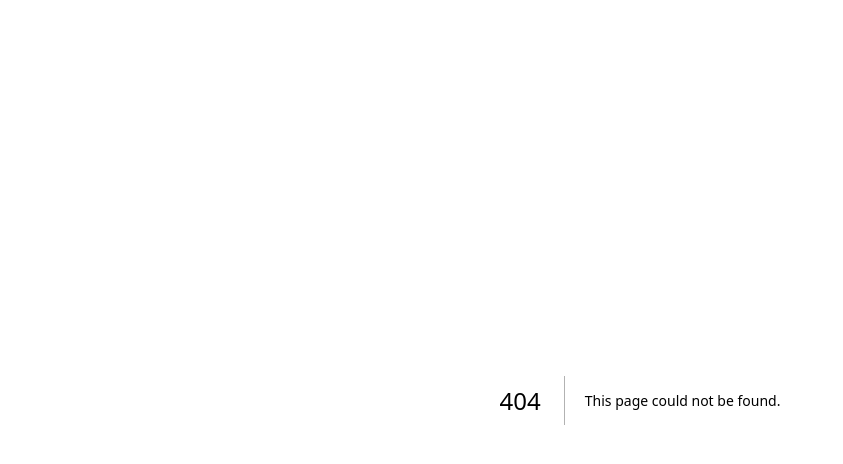
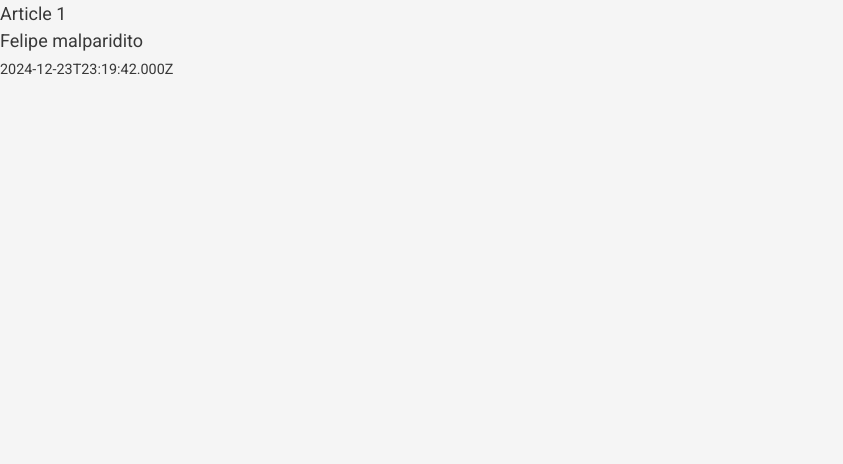
Before and after one commit to dieramirezma/FullStyle-Frontend, a Next.js app: page /blog/1 in a window 1280 px wide. Before the commit this address had no page. Shown: the top 464 px of the page, without its empty margins (0-843 px from the left). Built offline with nearby package versions, Linux system fonts and the light colour scheme.

Commit message:
feat: migrate from @react-google-maps/api to @vis.gl/react-google-maps, update map component, and add blog section

```diff
--- a/package.json
+++ b/package.json
@@ -14,7 +14,7 @@
     "@radix-ui/react-label": "^2.1.1",
     "@radix-ui/react-slot": "^1.1.1",
     "@radix-ui/react-toast": "^1.2.4",
-    "@react-google-maps/api": "^2.20.5",
+    "@vis.gl/react-google-maps": "^1.4.2",
     "class-variance-authority": "^0.7.1",
     "clsx": "^2.1.1",
     "lucide-react": "^0.469.0",
--- /dev/null
+++ b/src/app/blog/[id]/page.tsx
@@ -0,0 +1,28 @@
+const data = [
+  {
+    id: '1',
+    title: 'Article 1',
+    content: 'Felipe malparidito',
+    date: new Date().toISOString()
+  },
+  {
+    id: '2',
+    title: 'Article 2',
+    content: 'Felipe malparidito 2',
+    date: new Date().toISOString()
+  }
+]
+
+export default async function Page ({ params }: { params: Promise<{ id: string }> }) {
+  const { id } = await params
+
+  const article = data.find(article => article.id === id)
+
+  return (
+    <section>
+      <h2>{article?.title}</h2>
+      <p>{article?.content}</p>
+      <small>{article?.date}</small>
+    </section>
+  )
+}
--- a/src/app/layout.tsx
+++ b/src/app/layout.tsx
@@ -33,7 +33,8 @@ const raleway = Raleway({
 
 export const metadata: Metadata = {
   title: 'FullStyle',
-  description: 'Gestión de sitios de estética y belleza'
+  description: 'Gestión de sitios de estética y belleza',
+  keywords: ['estética', 'belleza', 'peluquería', 'salón de belleza']
 }
 
 export default function RootLayout ({
--- a/src/app/page.tsx
+++ b/src/app/page.tsx
@@ -1,8 +1,9 @@
-import BenefitsSection from '@/components/services-section'
+import ServicesSection from '@/components/services-section'
 import HeroSection from '@/components/hero-section'
 import NavBar from '@/components/nav-bar'
 import ContactSection from '@/components/contact-section'
 import Footer from '@/components/footer'
+import BlogSection from '@/components/blog-section'
 
 export default function Home () {
   return (
@@ -10,7 +11,8 @@ export default function Home () {
       <NavBar />
       <main className='flex flex-col gap-20 px-10 md:px-28'>
         <HeroSection />
-        <BenefitsSection />
+        <ServicesSection />
+        <BlogSection />
         <ContactSection />
       </main>
       <Footer />
--- /dev/null
+++ b/src/components/blog-section.tsx
@@ -0,0 +1,23 @@
+import Link from 'next/link'
+
+function BlogSection () {
+  return (
+    <section>
+      <h2 className='subtitle'>Blog</h2>
+      <div className='flex gap-10'>
+        <div>
+          <h2>Article 1</h2>
+          <p>Felipe malparidito</p>
+          <Link href="/blog/1">More Information</Link>
+        </div>
+        <div>
+          <h2>Article 1</h2>
+          <p>Felipe malparidito</p>
+          <Link href="/blog/2">More Information</Link>
+        </div>
+      </div>
+    </section>
+  )
+}
+
+export default BlogSection
--- a/src/components/map.tsx
+++ b/src/components/map.tsx
@@ -1,29 +1,24 @@
 'use client'
 
-import React from 'react'
-import { GoogleMap, LoadScript, Marker } from '@react-google-maps/api'
+import { AdvancedMarker, APIProvider, Map } from '@vis.gl/react-google-maps'
 
-const containerStyle = {
-  width: '100%',
-  height: '400px'
-}
+function GoogleMapComponent () {
+  const position = {
+    lat: 4.637379162836954,
+    lng: -74.08382826724461
+  }
 
-const center = {
-  lat: 4.637379162836954,
-  lng: -74.08382826724461
-}
-
-const GoogleMapComponent = () => {
   return (
-    <LoadScript googleMapsApiKey={process.env.NEXT_PUBLIC_GOOGLE_MAPS_API_KEY}>
-      <GoogleMap
-        mapContainerStyle={containerStyle}
-        center={center}
-        zoom={15}
+    <APIProvider apiKey={process.env.NEXT_PUBLIC_GOOGLE_MAPS_API_KEY}>
+      <Map
+        defaultCenter={position}
+        defaultZoom={15}
+        mapId="fullstyle location"
+        style={{ width: '100%', height: '400px' }}
       >
-        <Marker position={center} />
-      </GoogleMap>
-    </LoadScript>
+        <AdvancedMarker position={position} />
+      </Map>
+    </APIProvider>
   )
 }
 
--- a/src/components/services-section.tsx
+++ b/src/components/services-section.tsx
@@ -3,7 +3,7 @@ import EmployeesIcon from './icons/employees-icon'
 import PaymentIcon from './icons/payment-icon'
 import { RankingIcon } from './icons/ranking-icon'
 
-function BenefitsSection () {
+function ServicesSection () {
   return (
     <section id='services' className='flex mt-10 gap-20 items-center w-full md:flex-row flex-col-reverse'>
       <article className='flex flex-col gap-5 w-full items-center'>
@@ -33,4 +33,4 @@ function BenefitsSection () {
   )
 }
 
-export default BenefitsSection
+export default ServicesSection
```
Also changed, not shown: providers/map-provider.tsx (deleted, +0 -24 lines), 1 other file (tests, documents, lock files or other folders).
